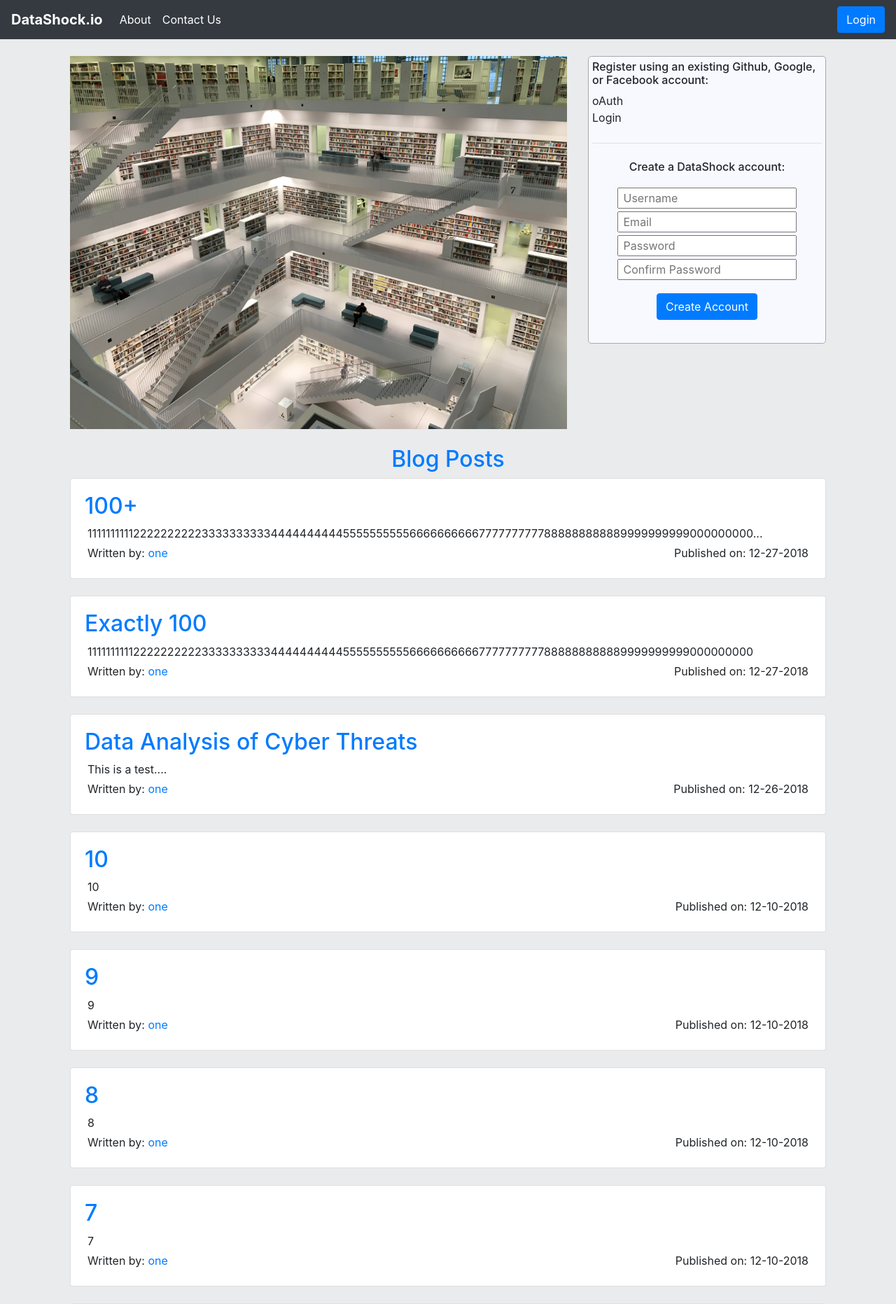
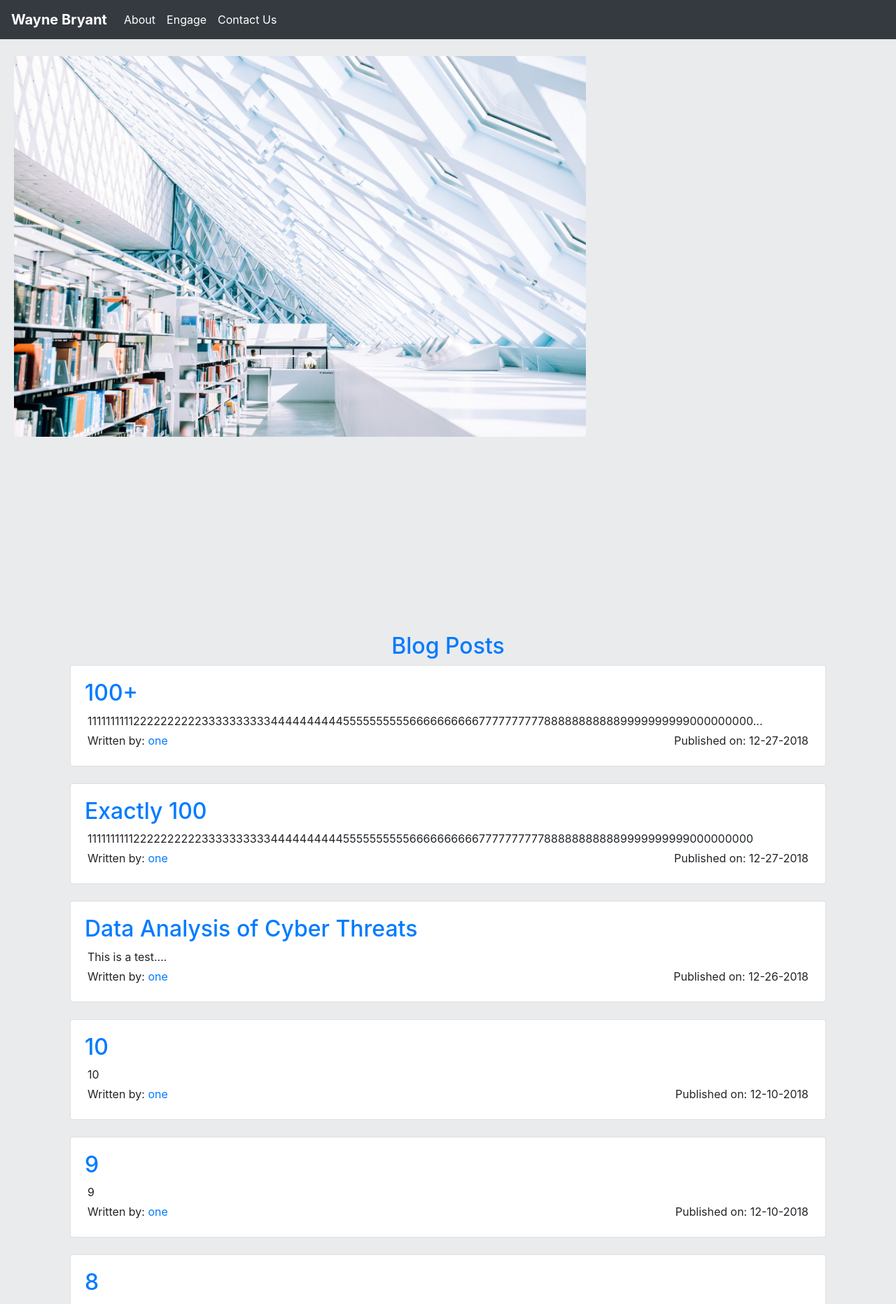
Before and after one commit to waynecbryant/PersonalWebsite, a Flask app: page / in a window 1280 px wide. Shown: the top 1863 px of the page at 70% size. Run offline with Flask 2, Linux system fonts and the light colour scheme; data comes from the database, SQL or seed files in the repository; some libraries are stand-ins or nearby versions.

Commit message:
Base Website with About Me section.

```diff
--- a/app.py
+++ b/app.py
@@ -2,5 +2,4 @@ from blogresume import app
 import logging
 
 if __name__ is '__main__':
-
-    app.run(debug=True)
+    app.run(debug=True, use_reloader=False)
--- a/blogresume/static/stylesheets/custom.css
+++ b/blogresume/static/stylesheets/custom.css
@@ -1,19 +1,32 @@
-.jumbotron{
+.jumbotron {
     padding: 5px;
-    background-color:ghostwhite;
-    border-style: solid;
+    background-color: rgba(234,235,237,1);
+    border-style: none;
     border-color: darkgrey;
     border-width: 1px;
 }
+.container-fluid {
+    padding-right: 10px;
+    padding-left: 10px;
+    margin-right: auto;
+    margin-left: auto;
+    min-height: 100%;
+    min-height: 100vh;
+}
+border-bottom {
+    border-bottom-style: solid;
+}
+.vert-center {
+
+    display: flex;
+    align-items: center;
+}
+
 body {
     background-color: rgba(234,235,237,1);
-
 }
 
-.test{
-    color: blue;
-    font-weight: bold;
-}
+
 p {
     margin: 4px
 }
--- a/blogresume/templates/base.html
+++ b/blogresume/templates/base.html
@@ -9,11 +9,11 @@
     <script src="https://stackpath.bootstrapcdn.com/bootstrap/4.1.3/js/bootstrap.min.js" integrity="sha384-ChfqqxuZUCnJSK3+MXmPNIyE6ZbWh2IMqE241rYiqJxyMiZ6OW/JmZQ5stwEULTy" crossorigin="anonymous"></script>
 
     <meta charset="utf-8">
-    <title>Datashock</title>
+    <title>Wayne Bryant</title>
 </head>
     <body>
-        <nav class="navbar navbar-expand-md navbar-dark bg-dark">
-            <a class="navbar-brand abs" style="font-weight: bold" href="{{url_for('core.index')}}">DataShock.io</a>
+        <nav class="navbar navbar-expand-md navbar-dark bg-dark sticky-top">
+            <a class="navbar-brand abs" style="font-weight: bold" href="{{url_for('core.index')}}">Wayne Bryant</a>
             <button class="navbar-toggler" type="button" data-toggle="collapse" data-target="#collapsingNavbar">
                 <span class="navbar-toggler-icon"></span>
             </button>
@@ -24,51 +24,16 @@
                         <a class="nav-link" href="{{url_for('core.info')}}">About</a>
                     </li>
                     <li class="nav-item active">
+                        <a class="nav-link" href="{{url_for('core.info')}}">Engage</a>
+                    </li>
+                    <li class="nav-item active">
                         <a class="nav-link" href="#">Contact Us</a>
                     </li>
-                </ul>
-
-                <ul class="navbar-nav ml-auto">
-                    {% if current_user.is_authenticated %}
-                    <li class="nav-item active">
-                        <a class="nav-link" href="{{url_for('users.account')}}">Account</a>
-                    </li>
-                    <li class="nav-item active">
-                        <a class="nav-link" href="{{url_for('blog_posts.create_post')}}">Create Post</a>
-                    </li>
-                    <li class="nav-item active">
-                        <button type="button" class=""></button><a class="nav-link" href="{{url_for('users.logout')}}">Logout</a>
-                    </li>
-                    {% else %}
-                    <button type="button" class="btn btn btn-primary" data-toggle="modal" data-target="#loginModal">Login</button>
-                    <div class="modal fade" id="loginModal" tabindex="-1" role="dialog" aria-labelledby="exampleModalLabel" aria-hidden="true">
-                        <div class="modal-dialog" role="document">
-                            <div class="modal-content">
-                                <div class="modal-header">
-                                    <h5 class="modal-title" id="exampleModalLabel">Login to your DataShock.io account</h5>
-                                    <button type="button" class="close" data-dismiss="modal" aria-label="Close">
-                                        <span aria-hidden="true">&times;</span>
-                                    </button>
-                                </div>
-                                <div class="modal-body text-center">
-                                    <form method="POST">
-                                        {{loginForm.hidden_tag()}}
-                                        <p >{{loginForm.email(placeholder="Email")}}</p>
-                                        <p>{{loginForm.password(placeholder="Password")}}</p>
-                                        <br />
-                                        <button type="button" class="btn btn-secondary text-center" data-dismiss="modal">Close</button>
-                                        {{loginForm.submit(class="btn btn-primary text-center")}}
-                                    </form>
-                                </div>
-                            </div>
-                        </div>
-                    </div>
-                    {% endif %}
                 </ul>
             </div>
         </nav>
 
-<div class="container">
+<div class="container-fluid">
     {% block content %}
 
     {% endblock %}
--- a/blogresume/templates/index.html
+++ b/blogresume/templates/index.html
@@ -5,30 +5,7 @@
 <div class="container-fluid">
     <div class="row">
         <div class="col-sm-8">
-            <img src="{{url_for('static',filename='website_pics/landing_background.jpg')}}" class="img-fluid" alt="Responsive image" />
-        </div>
-        <div class="col-sm-4">
-            <div class="jumbotron">
-                <h6>Register using an existing Github, Google, or Facebook account:</h6>
-                oAuth
-                <br />
-                Login
-                <br />
-
-                <hr class="my-4" />
-                <p class="med-space"><h6 class="text-center">Create a DataShock account:</h6></p>
-
-                <form method="POST">
-                    {{form.hidden_tag()}}
-                    <p class="text-center med-space">{{form.username(placeholder=" Username")}}</p>
-                    <p class="text-center">{{form.email(placeholder=" Email")}}</p>
-                    <p class="text-center">{{form.password(placeholder=" Password")}}</p>
-                    <p class="text-center">{{form.password_confirm(placeholder=" Confirm Password")}}</p>
-                    <p class="text-center med-space">{{form.submit(class="btn btn-primary")}}</p>
-                    <br />
-                </form>
-
-            </div>
+            <img src="{{url_for('static',filename='website_pics/landing_background2.jpg')}}" class="img-fluid" alt="Responsive image" />
         </div>
     </div>
 </div>
```
Also changed, not shown: blogresume/templates/info.html (+27 -3 lines), blogresume/static/website_pics/WB_Favicon.png (added), blogresume/static/website_pics/WayneBryantGarden.jpg (added).
